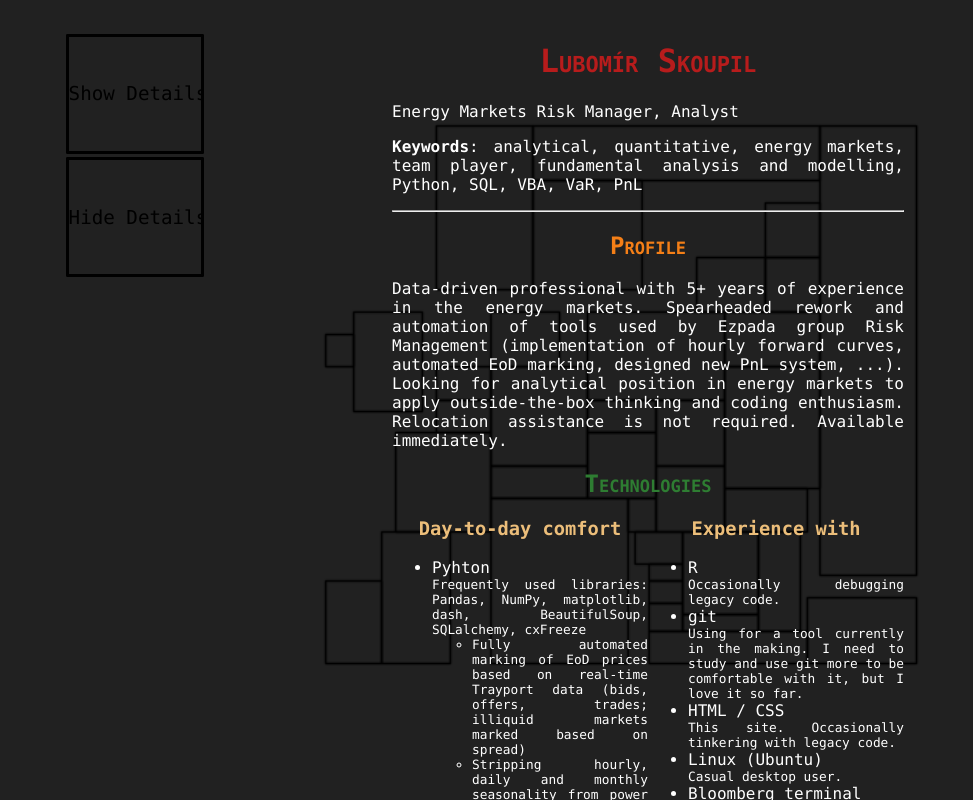
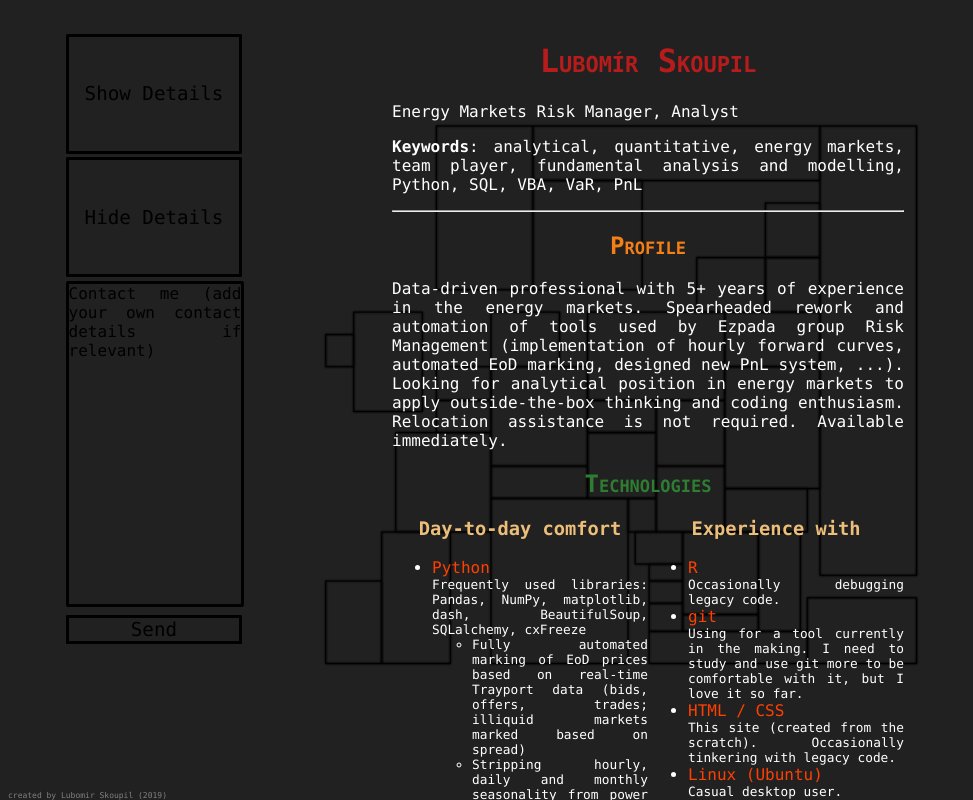
Before and after one commit to LubomirSkoupil/LubomirSkoupil, a plain HTML site: page index.html in a window 1280 px wide. Both pictures are taken after a click on the button "Show Details". Shown: the top 800 px of the page, without its empty margins (0-973 px from the left). Drawn offline with Linux system fonts and the light colour scheme.

Commit message:
Adding Contact form, highlighted collapsibles and few minor details and fixes

```diff
--- a/css/style.css
+++ b/css/style.css
@@ -35,6 +35,14 @@ html, body {
   position: fixed;
 
   display: inline-block;
+}
+
+
+.CreatedBy {
+  font-size: 50%;
+  color: gray;
+  bottom: 0;
+  position: fixed;
 }
 
 .WholePage {
@@ -89,7 +97,14 @@ a {
   text-decoration: none;
   color: inherit;
 }
-a:hover {color: #b71c1c;}
+a:hover {color: #008991;} /*#b71c1c*/
+
+noscript {
+  color: #b71c1c;
+  font-size: 80%;
+  text-align: justify;
+  width: 80%;
+}
 
 .Header {
   position: sticky;
@@ -126,6 +141,8 @@ a:hover {color: #b71c1c;}
 
 input {display: none;}
 
+label:hover {color:#ff4000;}
+
 input[type="checkbox"] ~ ul {
   height: 0;
   margin: 0;
@@ -152,15 +169,17 @@ input[type="checkbox"]:checked ~ p {
   transform: scaleY(1);
 }
 
-input[type="button"] {
+input[type="checkbox"]:checked ~ label {color: #ff4000;}
+
+input[type="button"], input[type="submit"] {
   display: inline;
   align-self: center;
   align-items: center;
   /* margin-bottom: 10%; */
   height: 15%;
-  width: 36%;
+  width: 46%;
   margin-left: 15%;
-  margin-right: 49%;
+  margin-right: 39%;
   margin-bottom: 1%;
   padding: 0;
 
@@ -176,6 +195,36 @@ input[type="button"] {
   font-size: 120%;
 }
 
-input[type="button"].B1:hover {color: #FA6E4F;}
-input[type="button"].B2:hover {color: #0288d1;}
+input[type="button"].B1:hover {color: #ff4000;} /*#FA6E4F*/
+input[type="button"].B2:hover {color: white;}
 input[type="button"].B3:hover {color: #f47f17;}
+
+
+ textarea {
+  display: inline;
+  align-self: center;
+  align-items: center;
+  height: 40vh;
+  width: 45%;
+  margin-left: 15%;
+  margin-right: 39%;
+  margin-bottom: 1%;
+  padding: 0;
+
+  resize: none;
+  color: gray;
+  font-size: 100%;
+
+  border-color: black;
+  border-style: solid; /*double;*/
+  border-radius: 1%;
+  border-width: medium;
+  color: black;
+  background-color: #212121;
+  font-family: inherit;
+}
+
+::placeholder {
+  color: black;
+  text-align: justify;
+}
--- a/index.html
+++ b/index.html
@@ -9,18 +9,42 @@
     <meta http-equiv="Content-type" content="text/html;charset=utf-8">
 
     <script type="text/javascript" src='./js/functions.js'></script>
-
   </head>
   <body>
 
     <div class="Buttons">
       <input type="button" class='B1' onclick='selectAll()' value="Show Details"/>
       <input type="button" class='B2' onclick='UnSelectAll()' value="Hide Details"/>
-      <!-- <input type="button" class='B3' onclick='' value="CONTACT"/> -->
+
+      <div class="Contact">
+        <form method="POST" id='contactform'>
+          <script>SetAddress();</script>
+          <input type="text" name="_gotcha" style="display:none" />
+          <input type='hidden' name='_subject' value='Website contact'/>
+          <input type="text" name="ContactMe">
+          <textarea name="comments" placeholder='Contact me (add your own contact details if relevant)'></textarea>
+          <input type="submit" value="Send">
+        </form>
+      </div>
+
+      <noscript>
+        <p>
+          Warning: without <b>JavaScript</b> enabled, the buttons will not work.
+          There is detailed info hidden under most of the points (orange on hover)
+          - it is possible to see the details only by clicking on these points
+          manually. The Contact script won't work either.
+        </p>
+
+      </noscript>
+
+      <div class = 'CreatedBy'>
+        created by Lubomir Skoupil (2019)
+      </div>
+
     </div>
 
+
     <div class='WholePage'>
-
       <div class='Header'>
         <h1>Lubomír Skoupil</h1>
 
@@ -56,7 +80,7 @@
           <ul>
             <li>
               <input type="checkbox" id="TechPy" name='acs'>
-              <label for="TechPy" class="Python">Pyhton</label>
+              <label for="TechPy" class="Python">Python</label>
                 <p class='Detail'>
                   Frequently used libraries: Pandas, NumPy, matplotlib, dash,
                   BeautifulSoup, SQLalchemy, cxFreeze
@@ -103,7 +127,7 @@
             </li>
             <li>
               <input type="checkbox" id="TechVBA" name='acs'>
-              <label for="TechVBA" class="VBA">VBA</label>
+              <label for="TechVBA" class="VBA">VBA (+ Excel functions)</label>
                 <p class='Detail'>
                   Usually used as front end for Python (via cmd),
                   SQL functions (daily interactive reports, checks).
@@ -153,7 +177,8 @@
               <input type="checkbox" id="TechHTML" name='acs'>
               <label for="TechHTML" class="HTMLCSS">HTML / CSS</label>
                 <p class='Detail'>
-                  This site. Occasionally tinkering with legacy code.
+                  This site (created from the scratch). Occasionally tinkering
+                  with legacy code.
                 </p>
             </li>
             <li>
@@ -202,7 +227,6 @@
                 </p>
             </li>
             <li>Value at Risk (VaR)</li>
-            <li>Stress testing</li>
             <li>
               <input type="checkbox" id="ToolsFWC" name='acs'>
               <label for="ToolsFWC" class="FWC">Forward curves</label>
@@ -214,7 +238,7 @@
                 </p>
                 <p class='Detail'>
                   I cooperated with IT on implementation of FWC for power and
-                  gas grids and I introduced several stabilizing concepts into
+                  gas grids and introduced several stabilizing concepts into
                   the algorithm:
                 </p>
                 <ul class='Detail'>
@@ -374,7 +398,6 @@
           </a>
         </p>
 
-
       </div>
 
     </div>
--- a/js/functions.js
+++ b/js/functions.js
@@ -13,3 +13,10 @@ function UnSelectAll() {
             items[i].checked = false;
     }
 }
+
+
+function SetAddress() {
+    var contactform =  document.getElementById('contactform');
+    contactform.setAttribute('action', 'https://formspree.io/' + 'NRGNLST' + '@' + 'protonmail' + '.' + 'com');
+    // return 'action', 'https://formspree.io/' + 'NRGNLST' + '@' + 'protonmail' + '.' + 'com'
+}
```
